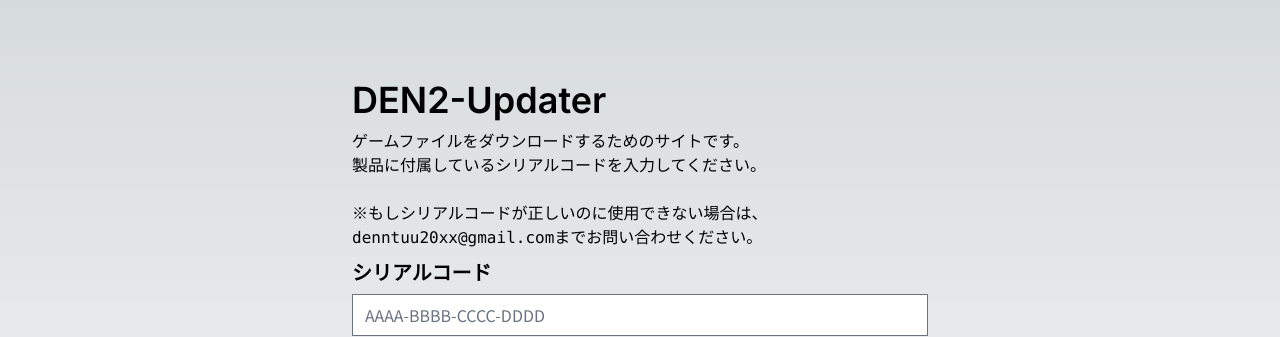
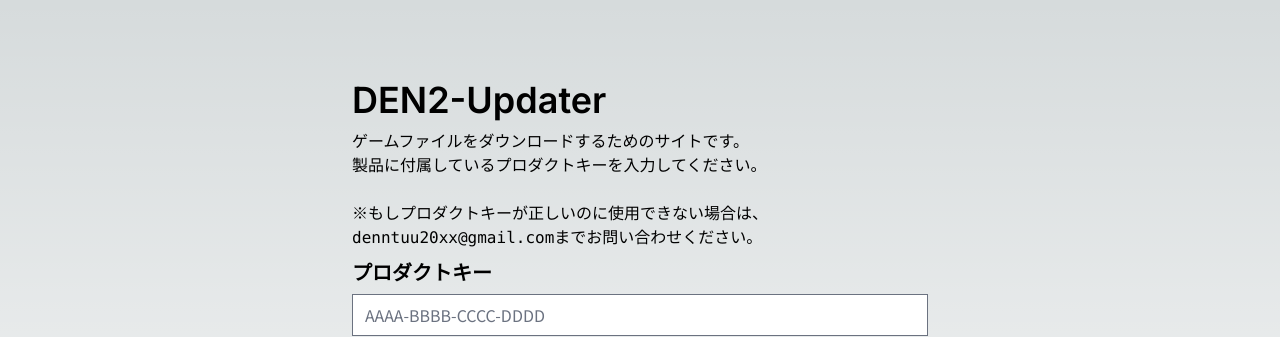
Before and after one commit to crowcr/den2-update, a Next.js app: page /login in a window 1280 px wide. Shown: the top 337 px of the page. Built offline with nearby package versions, Linux system fonts and the light colour scheme; no server answers.

Commit message:
Update login.tsx

```diff
--- a/src/pages/login.tsx
+++ b/src/pages/login.tsx
@@ -75,14 +75,14 @@ export default function Login() {
         <p>
           ゲームファイルをダウンロードするためのサイトです。
           <br />
-          製品に付属しているシリアルコードを入力してください。
+          製品に付属しているプロダクトキーを入力してください。
           <br />
           <br />
-          ※もしシリアルコードが正しいのに使用できない場合は、
+          ※もしプロダクトキーが正しいのに使用できない場合は、
           <code>denntuu20xx@gmail.com</code>までお問い合わせください。
         </p>
         <form onSubmit={handleSubmit(onSubmit)}>
-          <h2 className="text-xl font-bold my-2">シリアルコード</h2>
+          <h2 className="text-xl font-bold my-2">プロダクトキー</h2>
           {errors.serialCode && (
             <p className="text-red-500 my-2">{errors.serialCode.message}</p>
           )}
```
